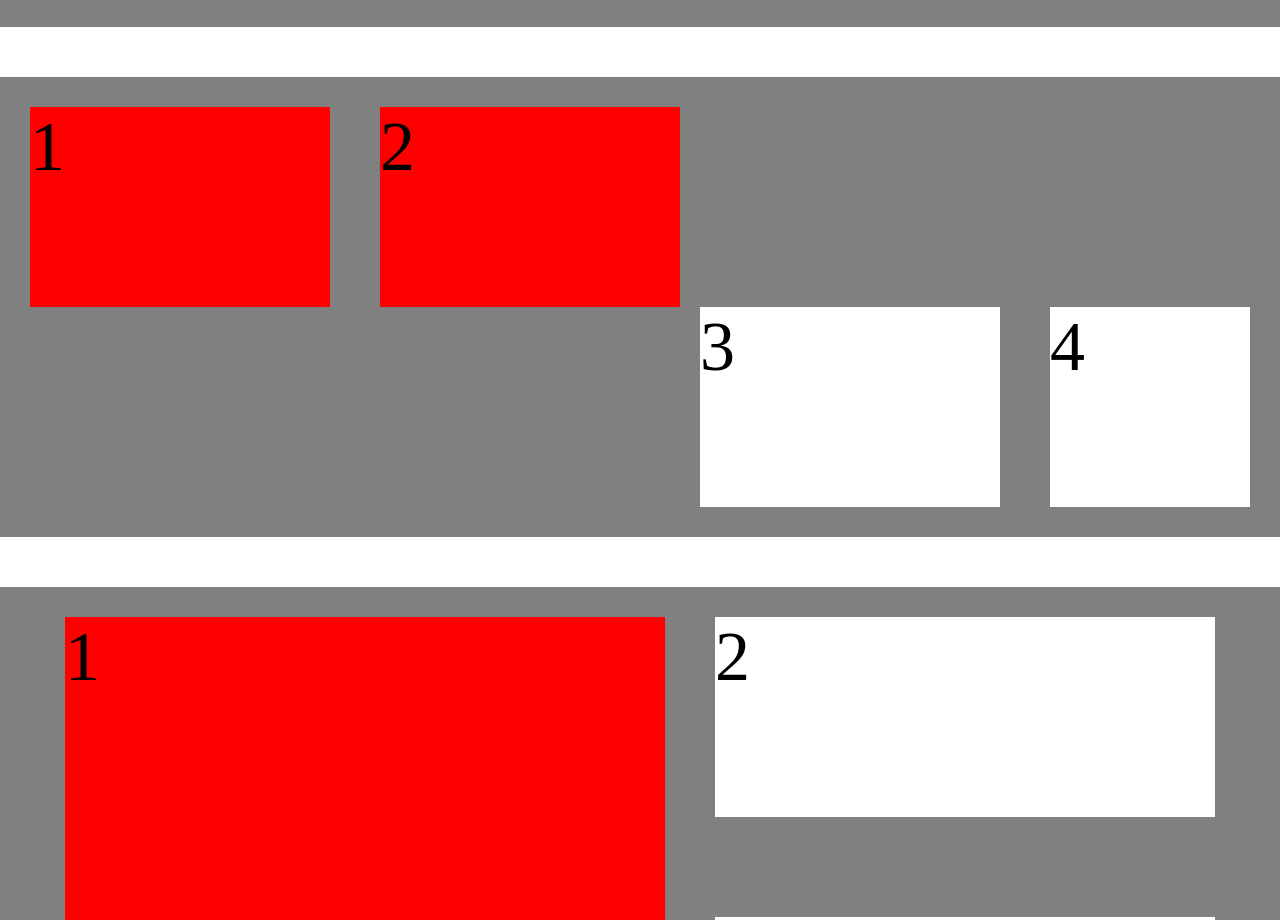
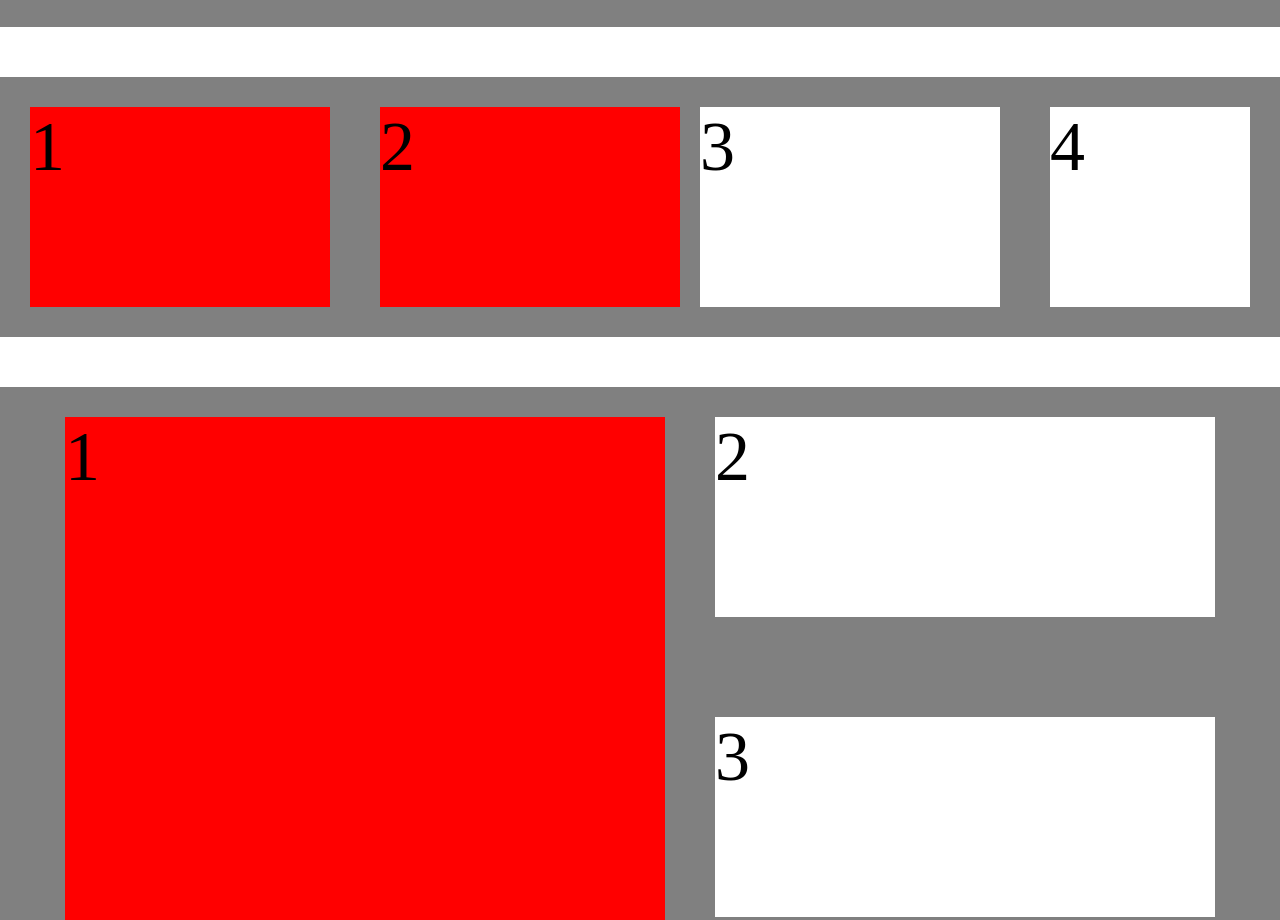
Before and after one commit to Australium/float-clearfix, a plain HTML site: page index.html in a window 1280 px wide. Shown: the part 693-1613 px from the top of the page. Drawn offline with Linux system fonts and the light colour scheme.

Commit message:
deletted unnecessary code, removed unnecessary margins

```diff
--- a/index.html
+++ b/index.html
@@ -32,7 +32,7 @@
         </div>
     <div class="clearfix"></div>
     </div>
-    <div class="container">
+    <div class="container padding">
         <div class="center">
             <div class="box red giant">1</div>
             <div class="block">
--- a/style.css
+++ b/style.css
@@ -55,15 +55,19 @@ body {
 .third {
     width: 300px;
     height: 200px;
+    margin-left: 0;
 }
 
 .fourth {
-    width: 200px;
     height: 200px;
 }
 
 .wrapper {
     padding: 0;
+}
+
+.container.padding {
+    padding: 30px 30px 50px 30px;
 }
 
 .center {
@@ -78,7 +82,6 @@ body {
 
 .wider {
     width: 500px;
-    height: 200px;
     float: none;
 }
 
@@ -102,7 +105,6 @@ body {
 
 .wide {
     width: 400px;
-    height: 200px;
 }
 
 .bottom {
```
